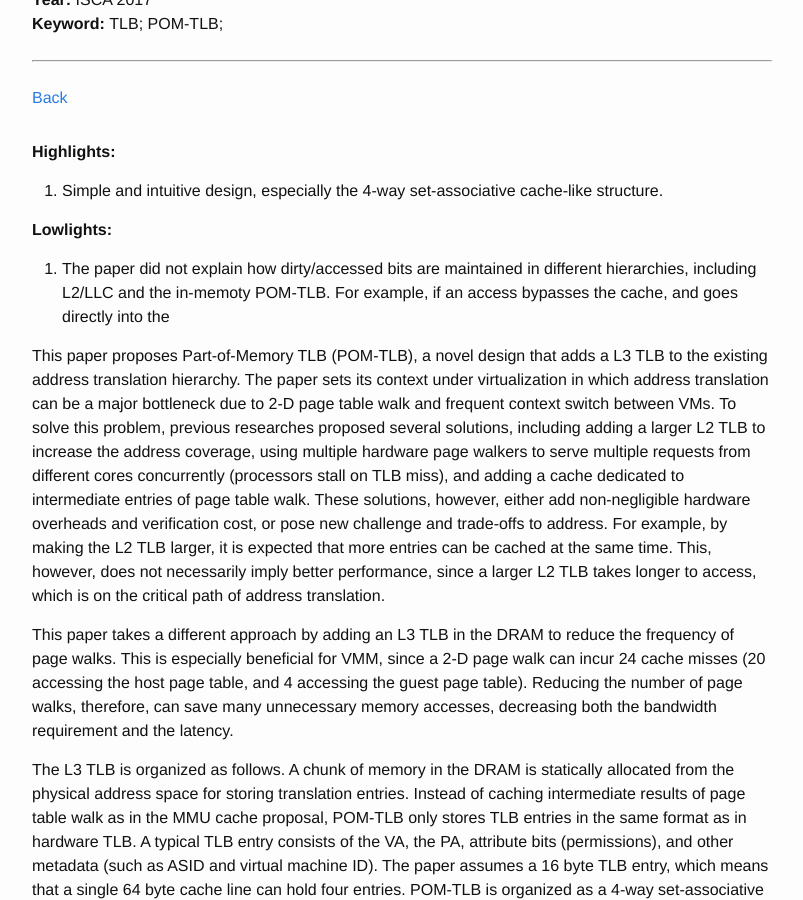
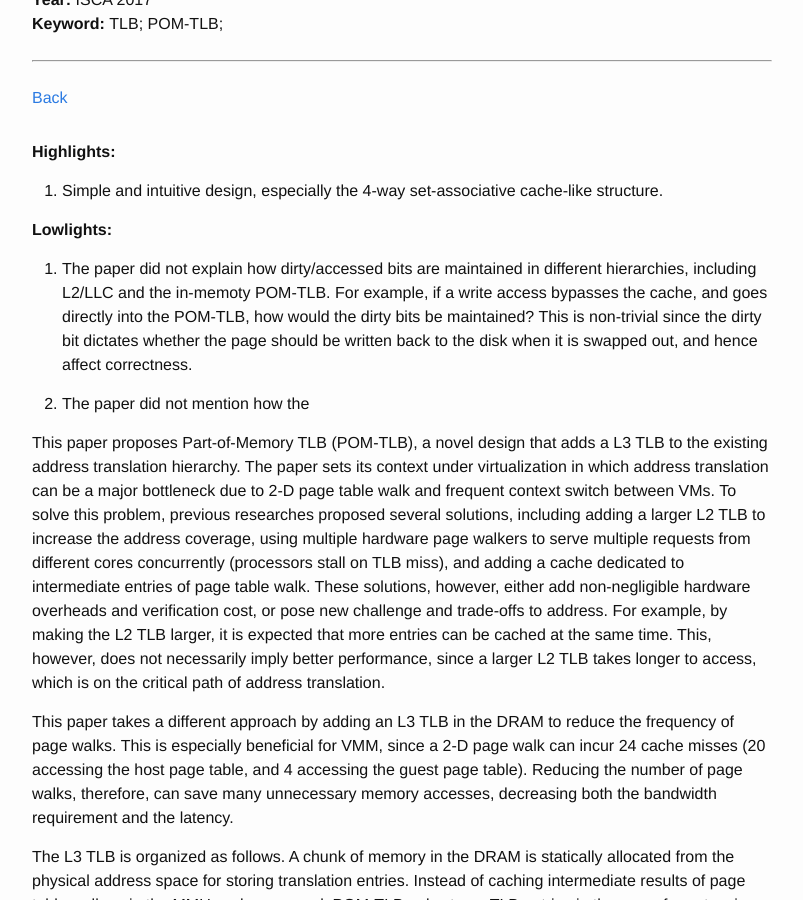
Before and after one commit to wangziqi2013/wangziqi2013.github.io, a Jekyll site: the page built from _posts/2019-08-19-pom-tlb.markdown, in a window 1280 px wide and 900 px high, scrolled down 394 px. Shown: the whole window, without its empty margins (238-1041 px from the left). Built offline with Jekyll 4.4.1, drawn with Linux system fonts in a browser that asks for light colours.

Commit message:
Adding lowlight

```diff
--- a/_posts/2019-08-19-pom-tlb.markdown
+++ b/_posts/2019-08-19-pom-tlb.markdown
@@ -20,7 +20,11 @@ version_mgmt:
 **Lowlights:**
 
 1. The paper did not explain how dirty/accessed bits are maintained in different hierarchies, including L2/LLC
-   and the in-memoty POM-TLB. For example, if an access bypasses the cache, and goes directly into the
+   and the in-memoty POM-TLB. For example, if a write access bypasses the cache, and goes directly into the POM-TLB,
+   how would the dirty bits be maintained? This is non-trivial since the dirty bit dictates whether the page
+   should be written back to the disk when it is swapped out, and hence affect correctness.
+
+2. The paper did not mention how the
 
 This paper proposes Part-of-Memory TLB (POM-TLB), a novel design that adds a L3 TLB to the existing address translation
 hierarchy. The paper sets its context under virtualization in which address translation can be a major bottleneck
```
